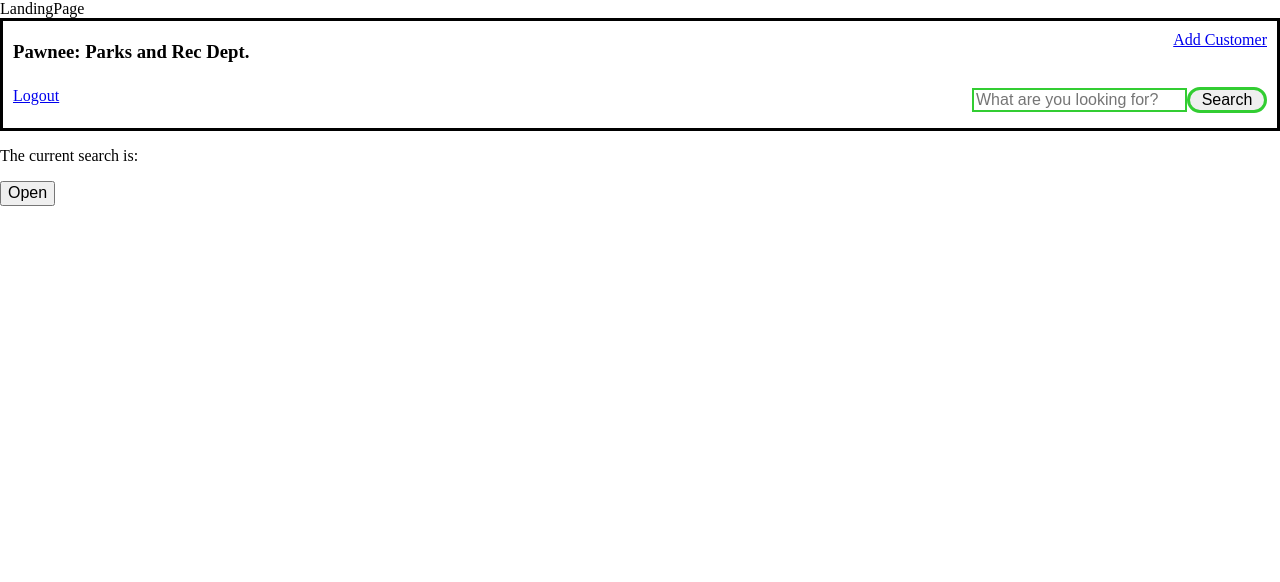
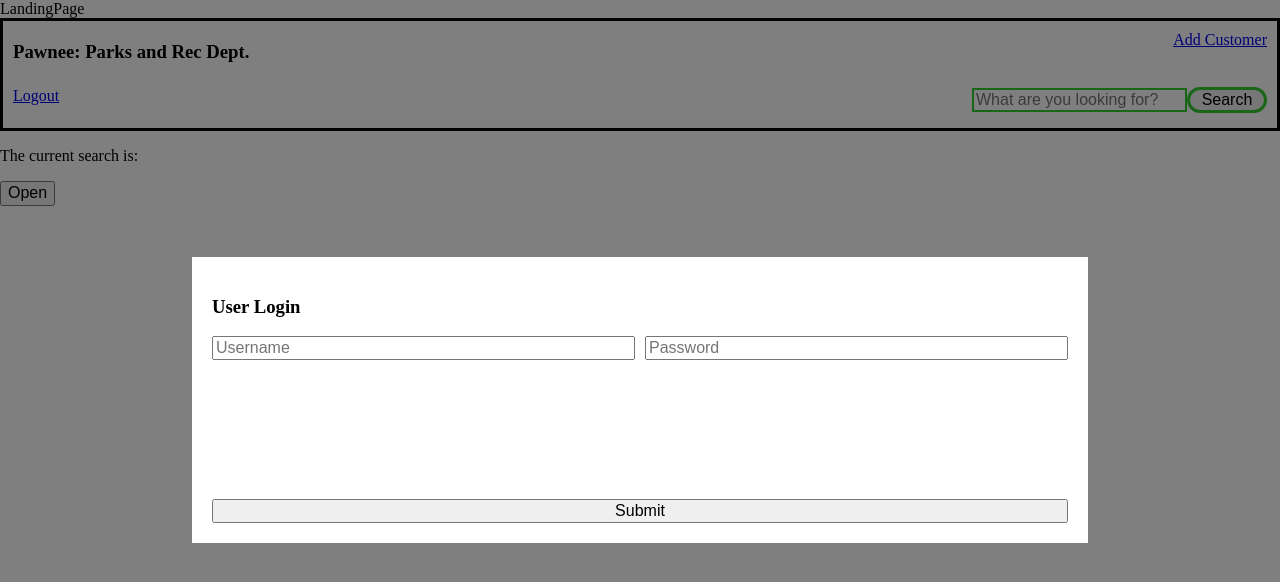
Before and after one commit to JEub/dev-this-address-book, a React (Vite) app in the folder frontend/address-book/: page / in a window 1280 px wide. Shown: the top 582 px of the page. Built offline with nearby package versions, Linux system fonts and the light colour scheme.

Commit message:
login styling and first to render

```diff
--- /dev/null
+++ b/frontend/address-book/src/components/Login.jsx
@@ -0,0 +1,44 @@
+import { useState } from "react";
+
+import '../styles/Login.css';
+
+
+const UserLogin =({showLogin, setShowLogin}) => {
+
+    const [LoginState, setLoginState] = useState({
+        username: "",
+        password: ""
+    });
+
+    const handleChange = (e) => {
+        setLoginState({
+            ...LoginState,
+            [e.target.name]: e.target.value
+        })
+    }
+
+    if (!showLogin) {
+        return (
+            null
+        )
+    }
+
+    return (
+        <div className="login" onClick={() => setShowLogin(false)}>
+        <div className="loginContent" onClick={e => e.stopPropagation()}>
+            <div className="loginHeader">
+                <h3>User Login</h3>
+            </div>
+            <form action="submit">
+                <label htmlFor="username" className="sr-only">Username</label>
+                <input type="text" name="username" id="username" placeholder="Username" value={LoginState.username} onChange={handleChange} required/>
+                <label htmlFor="password" className="sr-only"></label>
+                <input type="password" name="password" id="password" placeholder="Password" value={LoginState.password} onChange={handleChange} required/>
+                <button className="submitButton">Submit</button>
+            </form>
+        </div>
+    </div>
+    )
+}
+
+export default UserLogin;
--- /dev/null
+++ b/frontend/address-book/src/styles/Login.css
@@ -0,0 +1,41 @@
+.login {
+    position: fixed;
+    left: 0;
+    top: 0;
+    right: 0;
+    bottom: 0;
+    background-color: rgba(0, 0, 0, 0.5);
+    display: flex;
+    align-items: center;
+    justify-content: center;
+}
+
+.loginContent {
+    width: 70%;
+    background-color: white;
+    display: flex;
+    flex-direction: column;
+    padding: 20px;
+}
+
+.loginHeader {
+    display: flex;
+    align-items: center;
+    justify-content: space-between;
+}
+
+.loginContent form {
+    display: flex;
+    flex-wrap: wrap;
+    gap: 10px;
+    justify-content: space-between;
+}
+
+input, select {
+    flex-grow: 1;
+}
+
+.submitButton {
+    width: 100%;
+    margin-top: 15%;
+}
--- a/frontend/address-book/src/views/LandingPage.jsx
+++ b/frontend/address-book/src/views/LandingPage.jsx
@@ -2,10 +2,12 @@
 import Nav from "../components/Nav";
 import Main from "../components/Main";
 import UserModal from "../components/UserModal";
+import UserLogin from "../components/Login";
 
 const LandingPage = (props) => {
     const {userInfo} = props;
     const [showModal, setShowModal] = useState(false);
+    const [showLogin, setShowLogin] = useState(true);
 
   return (
     <>
@@ -13,6 +15,9 @@
       <Nav userInfo={userInfo}/>
       {/* import atom into main container to read */}
       <Main/>
+      <UserLogin
+        showLogin={showLogin}
+        setShowLogin={setShowLogin}/>
       <UserModal
         showModal={showModal}
         setShowModal={setShowModal}/>
```
